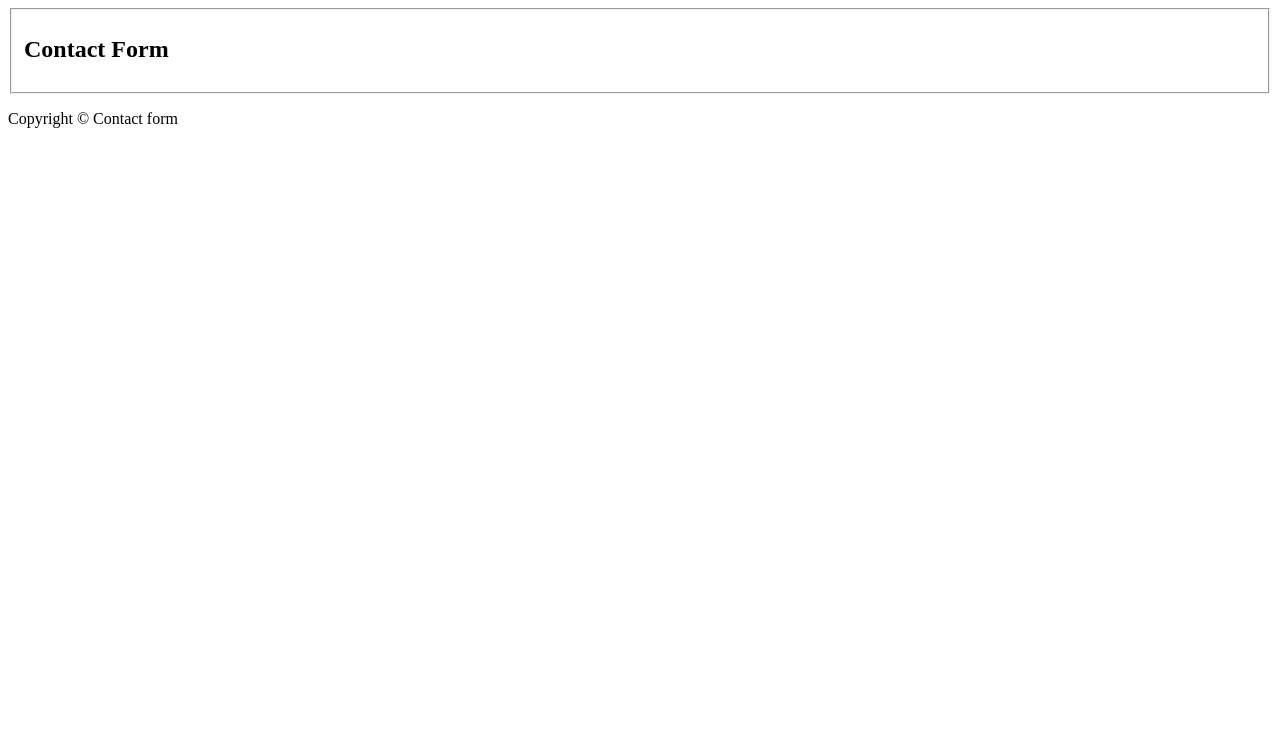
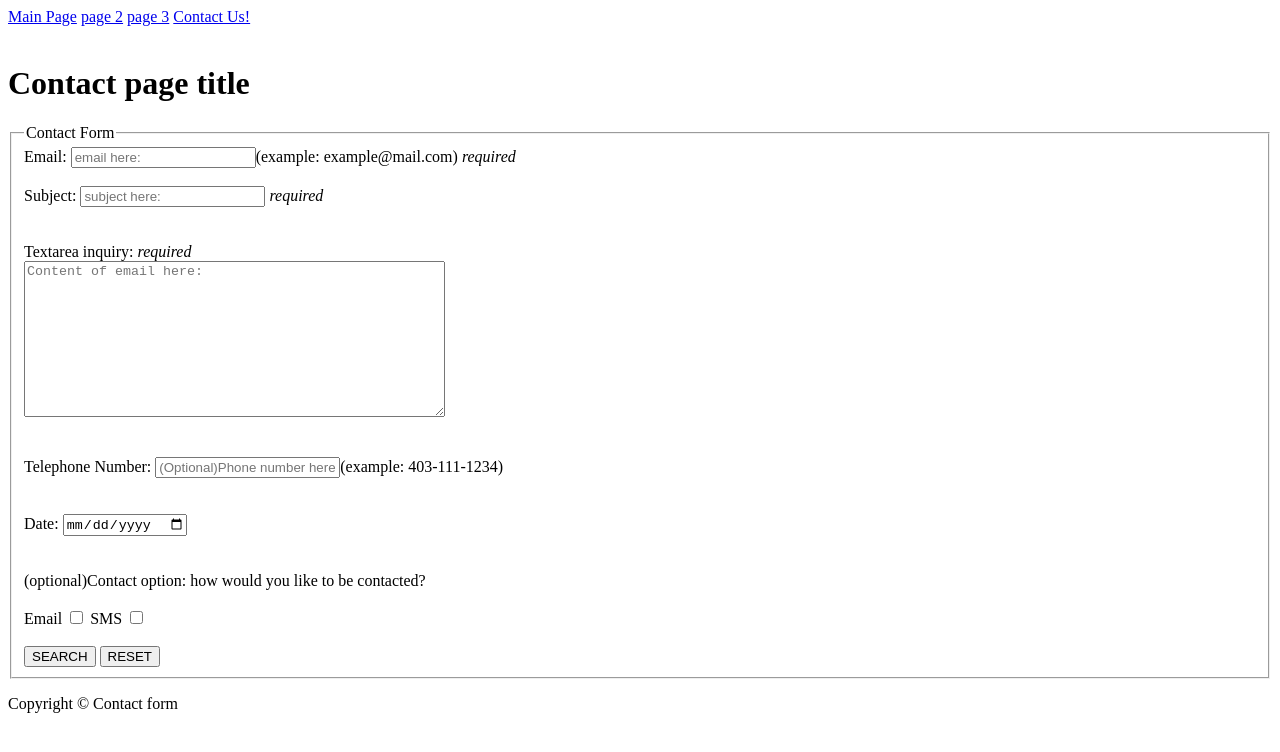
Before and after one commit to Link199923/2511-001-Assignment-3, a plain HTML site: page ContactPage.html in a window 1280 px wide. Drawn offline with Linux system fonts and the light colour scheme.

Commit message:
adding html for page2,3 and contact page

```diff
--- a/ContactPage.html
+++ b/ContactPage.html
@@ -14,18 +14,60 @@
 </head>
 <body>
     <header>
-        <nav></nav>
+
+        <nav>
+            <a href="index.html" target="_blank">Main Page</a>
+            <a href="page2.html" target="_blank">page 2</a>
+            <a href="page3.html" target="_blank">page 3</a>
+            <a href="ContactPage.html" target="_blank">Contact Us!</a>
+        </nav>
     </header>
-    <form>
+    <img "image of a contact form being filled">
+    <h1 > Contact page title</h1>
+    <section>
+    <form class="form" id="mainform" action="mailto:abc@xyz.ca" method="GET">
+
         <fieldset>
-            <h2>Contact Form</h2>
-            <label></label>
-            <label></label>
-            <label></label>
-            <label></label>
-            <label></label>
+            <legend>Contact Form</legend>
+            <label>Email:
+                <input required name ="mail"  type= email  placeholder="email here:"
+                pattern = "[a-z0-9._%+-]+@[a-z0-9.-]+\.[a-z]{2,4}$" maxlength = "30" >(example: example@mail.com)<span ><i> required</i><br>
+            </label>
+            <br>
+            <label> Subject:
+                <input required name="subjectmail" placeholder="subject here:" maxlength=30 >
+                <span ><i> required</i>
+            </label>
+            <br><br><br>
+            <label>Textarea inquiry: <span ><i> required</i><br>
+                <textarea required rows="10" cols="50"  name="Textarea body" placeholder="Content of email here:" ></textarea>
+
+            </label>
+            <br><br><br>
+            <label>Telephone Number:
+                <input " type=tel id="telephone"  name="phone" maxlength="12" placeholder="(Optional)Phone number here:" pattern="[0-9]{3}[\-][0-9]{3}[\-][0-9]{4}">(example: 403-111-1234)
+            </label>
+            <br><br><br>
+            <label> Date:
+                <input  name ="Departingdate"  type = "date">
+            </label>
+            <br><br><br>
+            <!-- make a button that gives options and only one choice taken liek favorite type of jobs and 3-4 options "radio" -->
+            <label>(optional)Contact option:</label>
+            how would you like to be contacted? <br><br>
+            <label> Email
+                <input type="checkbox" >
+            </label>
+            <label>SMS
+                <input type="checkbox" >
+            </label>
+            <br><br>
+            <input  type="submit" value="SEARCH">
+            <input  type=reset value = "RESET">
+
         </fieldset>
     </form>
+</section>
 
     <footer>
         <p class="footer">Copyright &copy; Contact form</p>
```
Also changed, not shown: page2.html (+22 -2 lines), page3.html (+22 -2 lines).
